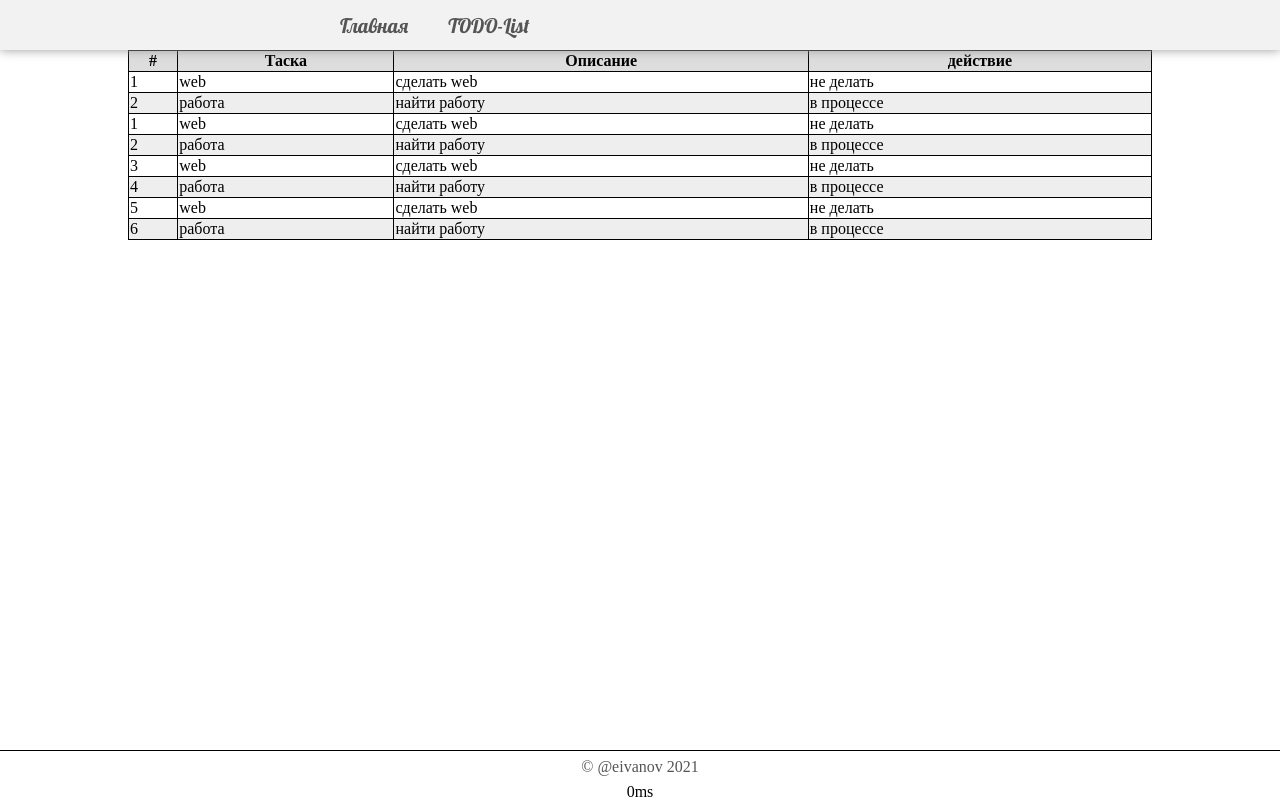
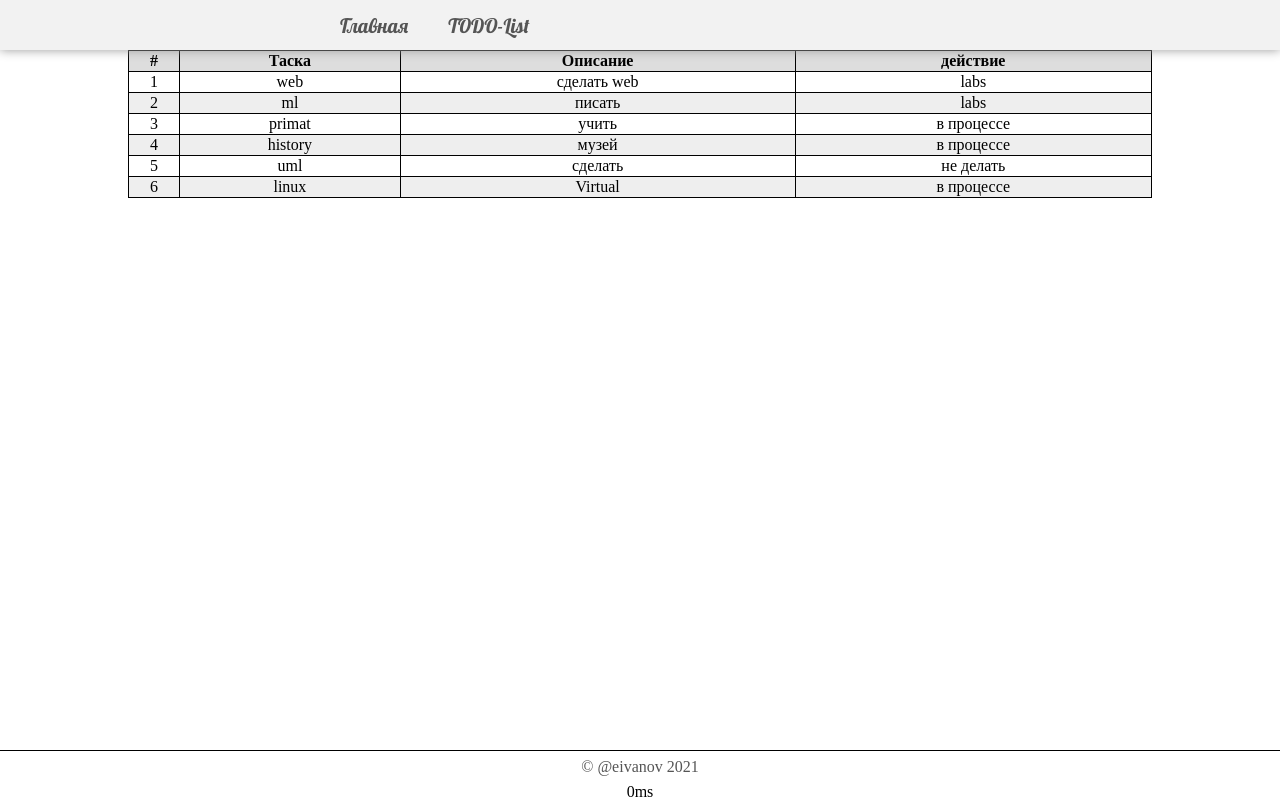
Before and after one commit to eivanovJr/Web-Programming, a plain HTML site: page todo.html in a window 1280 px wide. Drawn offline with Linux system fonts and the light colour scheme.

Commit message:
active page color, minor changes

```diff
--- a/css/index.css
+++ b/css/index.css
@@ -28,7 +28,7 @@ header nav {
 }
 
 .selected {
-    color: #777;
+    color: #700;
 }
 header a {
     text-decoration: none;
--- a/css/todo.css
+++ b/css/todo.css
@@ -10,6 +10,7 @@ main {
 
 .beautiful-table td {
     border: 1px black solid;
+    text-align: center;
 }
 
 .beautiful-table tr:nth-child(2n) {
--- a/todo.html
+++ b/todo.html
@@ -31,48 +31,36 @@
                 <td>1</td>
                 <td>web</td>
                 <td>сделать web</td>
-                <td>не делать</td>
+                <td>labs</td>
             </tr>
             <tr>
                 <td>2</td>
-                <td>работа</td>
-                <td>найти работу</td>
+                <td>ml</td>
+                <td>писать</td>
+                <td>labs</td>
+            </tr>
+            <tr>
+                <td>3</td>
+                <td>primat</td>
+                <td>учить</td>
                 <td>в процессе</td>
             </tr>
             <tr>
-                <td>1</td>
-                <td>web</td>
-                <td>сделать web</td>
-                <td>не делать</td>
-            </tr>
-            <tr>
-                <td>2</td>
-                <td>работа</td>
-                <td>найти работу</td>
-                <td>в процессе</td>
-            </tr>
-            <tr>
-                <td>3</td>
-                <td>web</td>
-                <td>сделать web</td>
-                <td>не делать</td>
-            </tr>
-            <tr>
                 <td>4</td>
-                <td>работа</td>
-                <td>найти работу</td>
+                <td>history</td>
+                <td>музей</td>
                 <td>в процессе</td>
             </tr>
             <tr>
                 <td>5</td>
-                <td>web</td>
-                <td>сделать web</td>
+                <td>uml</td>
+                <td>сделать</td>
                 <td>не делать</td>
             </tr>
             <tr>
                 <td>6</td>
-                <td>работа</td>
-                <td>найти работу</td>
+                <td>linux</td>
+                <td>Virtual</td>
                 <td>в процессе</td>
             </tr>
         </tbody>
@@ -82,6 +70,7 @@
     <a href="https://t.me/eivanov" target="_blank">&copy; @eivanov 2021</a>
     <div id="timer"></div>
     <script src="js/time.js"></script>
+    <script src="js/selected_item.js"></script>
 </footer>
 </body>
 </html>
```
